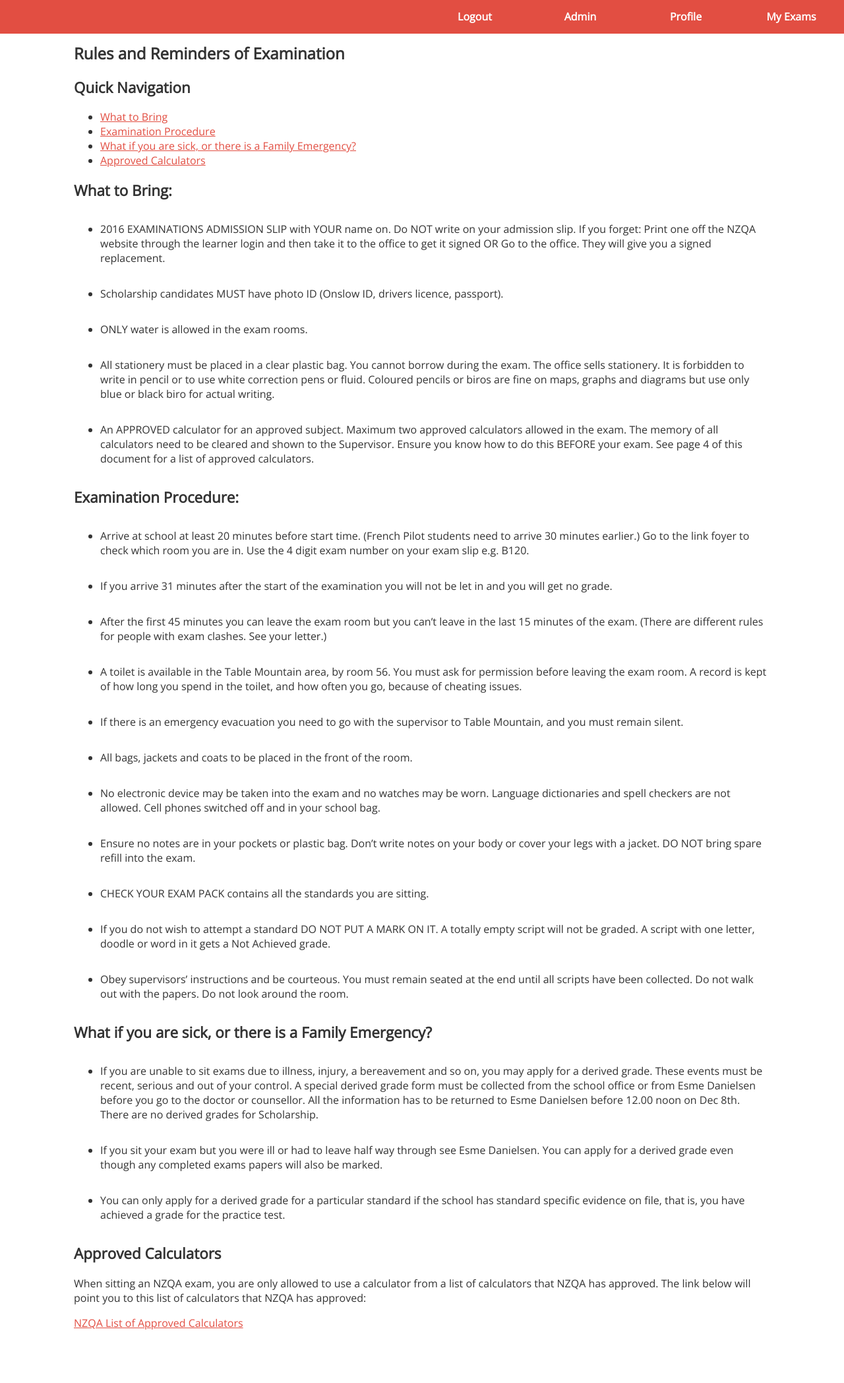
After one commit to SamGriffen/ncea-examtimetable, a PHP site: template includes/pages/rules.php in a window 1280 px wide. The commit adds this page. Shown: the whole page at 66% size. Run offline with PHP 8.4, Linux system fonts and the light colour scheme; the template is opened without the code that fills it, so the values that code supplies are empty; the visitor is signed in with stand-in values (Sample User, id 1).

Commit message:
Added rules page

```diff
--- a/css/styles.css
+++ b/css/styles.css
@@ -1,11 +1,29 @@
 body {
   font-size: 100%;
   margin: 0;
+  padding-bottom: 5em;
   font-family: 'Open Sans', sans-serif;
   color: #333333;
 }
 
-::-webkit-scrollbar {
+/* STYLES FOR THE RULES PAGE */
+#rules li:not(.nav-li) {
+  margin: 2em 0;
+}
+
+#rules h2:before {
+  display: block;
+  content: " ";
+  margin-top: -3em;
+  height: 3em;
+  visibility: hidden;
+}
+
+#rules h2 {
+  font-size: 1.4em;
+}
+
+#modal-exam-list::-webkit-scrollbar {
     display: none;
 }
 
@@ -328,15 +346,16 @@ input[type="checkbox"]:checked + label:after {
 
 main {
   margin: 0 1em;
-  margin-top: 3em;
+  margin-top: 4em;
 }
 
 .vert-align-cont {
-  height:100px;
+  height: 4em;
   width:100%;
   vertical-align:middle;
   display:inline-block;
   box-sizing: border-box;
+  margin-bottom: 1em;
 }
 
 .vert-align-cont h1 {
@@ -750,7 +769,7 @@ main {
   main {
     max-width: 66em;
     margin: 0 auto;
-    margin-top: 3em;
+    margin-top: 4em;
     position: relative;
   }
 
--- a/includes/pages/profile.php
+++ b/includes/pages/profile.php
@@ -1,7 +1,6 @@
 <section>
-  <header class="vert-align-cont">
+  <header>
     <h1 id="username-header"><?php echo $_SESSION["user_username"] ?></h1>
-    </div>
   </header>
 </section>
 <div id="actions-container">
--- /dev/null
+++ b/includes/pages/rules.php
@@ -0,0 +1,75 @@
+<article id="rules">
+  <header>
+    <h1>Rules and Reminders of Examination</h1>
+  </header>
+  <nav>
+    <h2>Quick Navigation</h2>
+    <ul>
+      <li class="nav-li"><a href="#what-to-bring">What to Bring</a></li>
+      <li class="nav-li"><a href="#procedure">Examination Procedure</a></li>
+      <li class="nav-li"><a href="#sick">What if you are sick, or there is a Family Emergency?</a></li>
+      <li class="nav-li"><a href="#calculators">Approved Calculators</a></li>
+    </ul>
+  </nav>
+  <section>
+    <h2 id="what-to-bring">What to Bring:</h2>
+    <ul>
+      <li>2016 EXAMINATIONS ADMISSION SLIP with YOUR name on.  Do NOT write on your admission slip.
+  If you forget: Print one off the NZQA website through the learner login and then take it to the office to get it signed OR Go to the office. They will give you a signed replacement.</li>
+
+      <li>Scholarship candidates MUST have photo ID (Onslow ID, drivers licence, passport).</li>
+
+      <li>ONLY water is allowed in the exam rooms.</li>
+
+      <li>All stationery must be placed in a clear plastic bag. You cannot borrow during the exam. The office sells stationery. It is forbidden to write in pencil or to use white correction pens or fluid. Coloured pencils or biros are fine on maps, graphs and diagrams but use only blue or black biro for actual writing.</li>
+
+      <li>An APPROVED calculator for an approved subject. Maximum two approved calculators allowed in the exam.
+  The memory of all calculators need to be cleared and shown to the Supervisor.  Ensure you know how to do this BEFORE your exam.  See page 4 of this document for a list of approved calculators.</li>
+    </ul>
+  </section>
+  <section>
+    <h2 id="procedure">Examination Procedure:</h2>
+    <ul>
+      <li>Arrive at school at least 20 minutes before start time. (French Pilot students need to arrive 30 minutes earlier.)
+  Go to the link foyer to check which room you are in. Use the 4 digit exam number on your exam slip e.g. B120.</li>
+
+      <li>If you arrive 31 minutes after the start of the examination you will not be let in and you will get no grade.</li>
+
+      <li>After the first 45 minutes you can leave the exam room but you can’t leave in the last 15 minutes of the exam.
+        (There are different rules for people with exam clashes. See your letter.)</li>
+
+      <li>A toilet is available in the Table Mountain area, by room 56.  You must ask for permission before leaving the exam room. A record is kept of how long you spend in the toilet, and how often you go, because of cheating issues.</li>
+
+      <li>If there is an emergency evacuation you need to go with the supervisor to Table Mountain, and you must remain silent.</li>
+      <li>All bags, jackets and coats to be placed in the front of the room.</li>
+
+      <li>No electronic device may be taken into the exam and no watches may be worn. Language dictionaries and spell checkers are not allowed.  Cell phones switched off and in your school bag.</li>
+
+      <li>Ensure no notes are in your pockets or plastic bag. Don’t write notes on your body or cover your legs with a jacket. DO NOT bring spare refill into the exam.</li>
+
+      <li>CHECK YOUR EXAM PACK contains all the standards you are sitting.</li>
+
+      <li>If you do not wish to attempt a standard DO NOT PUT A MARK ON IT. A totally empty script will not be graded. A script with one letter, doodle or word in it gets a Not Achieved grade.</li>
+
+      <li>Obey supervisors’ instructions and be courteous. You must remain seated at the end until all scripts have been collected. Do not walk out with the papers. Do not look around the room.</li>
+    </ul>
+  </section>
+
+  <section>
+    <h2 id="sick">What if you are sick, or there is a Family Emergency?</h2>
+    <ul>
+      <li>If you are unable to sit exams due to illness, injury, a bereavement and so on, you may apply for a derived grade. These events must be recent, serious and out of your control. A special derived grade form must be collected from the school office or from Esme Danielsen before you go to the doctor or counsellor. All the information has to be returned to Esme Danielsen before 12.00 noon on Dec 8th. There are no derived grades for Scholarship.</li>
+
+      <li>If you sit your exam but you were ill or had to leave half way through see Esme Danielsen. You can apply for a derived grade even though any completed exams papers will also be marked.</li>
+
+      <li>You can only apply for a derived grade for a particular standard if the school has standard specific evidence on file, that is, you have achieved a grade for the practice test.</li>
+    </ul>
+  </section>
+
+  <section>
+    <h2 id="calculators">Approved Calculators</h2>
+    <p>When sitting an NZQA exam, you are only allowed to use a calculator from a list of calculators that NZQA has approved. The link below will point you to this list of calculators that NZQA has approved:</p>
+    <a href="http://www.nzqa.govt.nz/about-us/publications/newsletters-and-circulars/assessment-matters/approved-calculators-list-for-external-assessments-in-2017/">NZQA List of Approved Calculators</a>
+  </section>
+
+</article>
```
